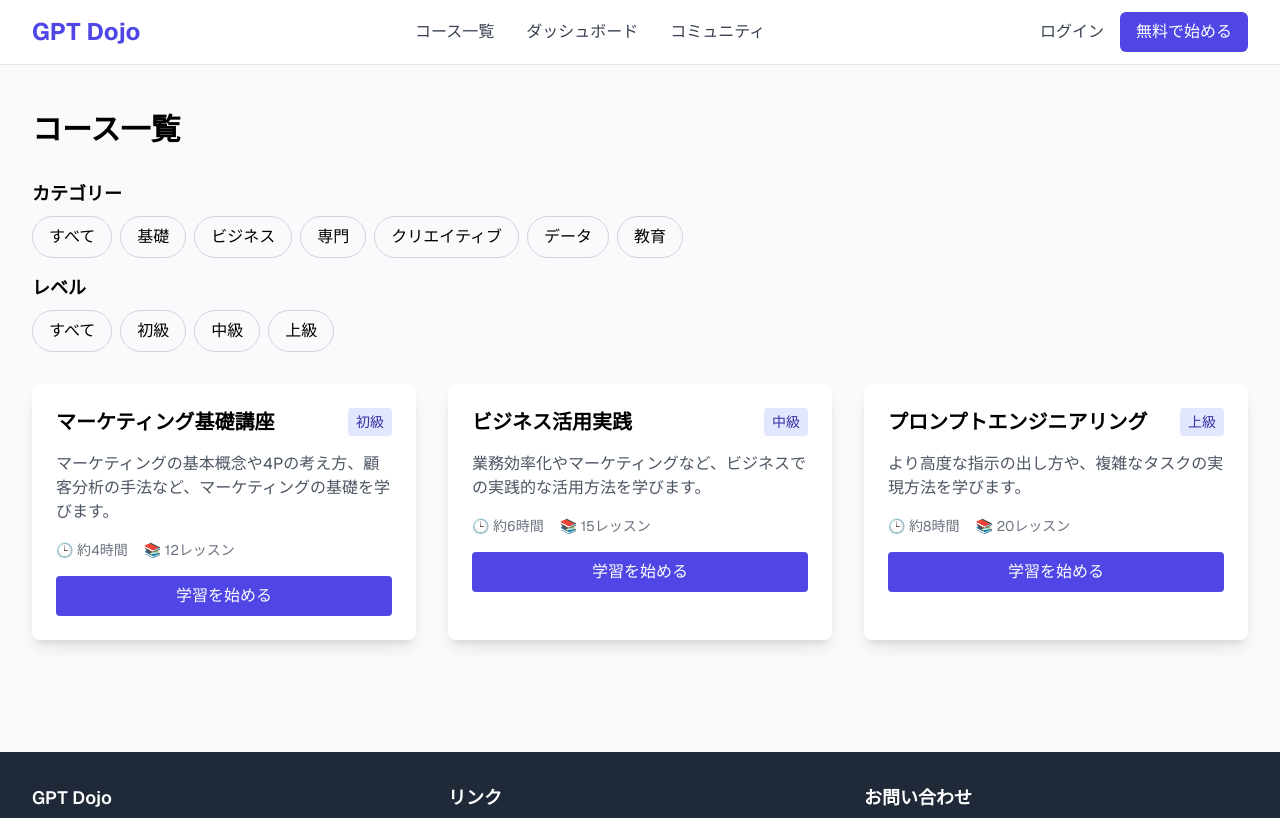
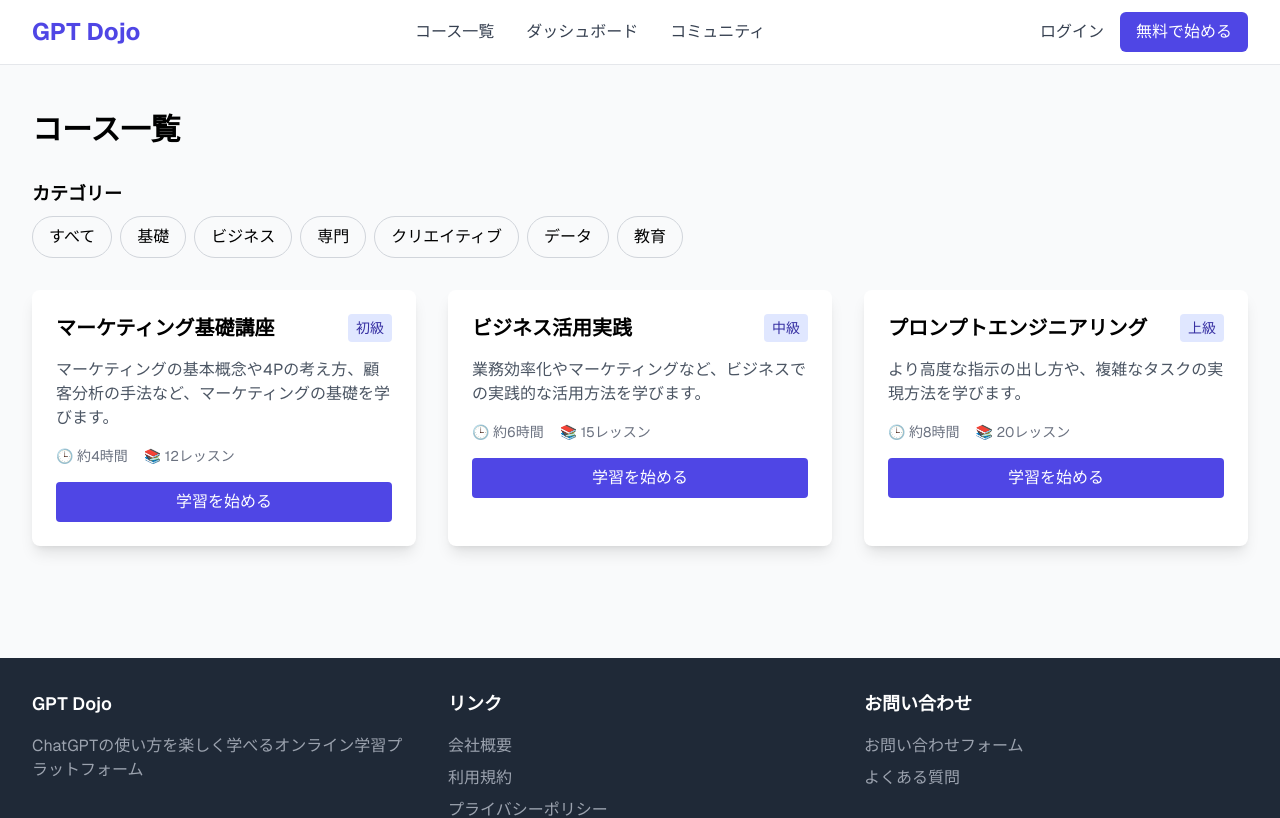
Before and after one commit to cawauchi6204/GPT-DOJO, a Next.js app: page /courses in a window 1280 px wide. Shown: the top 818 px of the page. Built offline with nearby package versions, Linux system fonts and the light colour scheme.

Commit message:
✨ レベルをなくした

```diff
--- a/src/app/courses/page.tsx
+++ b/src/app/courses/page.tsx
@@ -34,7 +34,6 @@ const courses = [
 ];
 
 const categories = ['すべて', '基礎', 'ビジネス', '専門', 'クリエイティブ', 'データ', '教育'];
-const levels = ['すべて', '初級', '中級', '上級'];
 
 export default function Courses() {
   const router = useRouter();
@@ -59,19 +58,6 @@ export default function Courses() {
                   className="px-4 py-2 rounded-full border border-gray-300 hover:border-indigo-600 hover:text-indigo-600"
                 >
                   {category}
-                </button>
-              ))}
-            </div>
-          </div>
-          <div>
-            <h2 className="text-lg font-semibold mb-2">レベル</h2>
-            <div className="flex flex-wrap gap-2">
-              {levels.map((level) => (
-                <button
-                  key={level}
-                  className="px-4 py-2 rounded-full border border-gray-300 hover:border-indigo-600 hover:text-indigo-600"
-                >
-                  {level}
                 </button>
               ))}
             </div>
```
